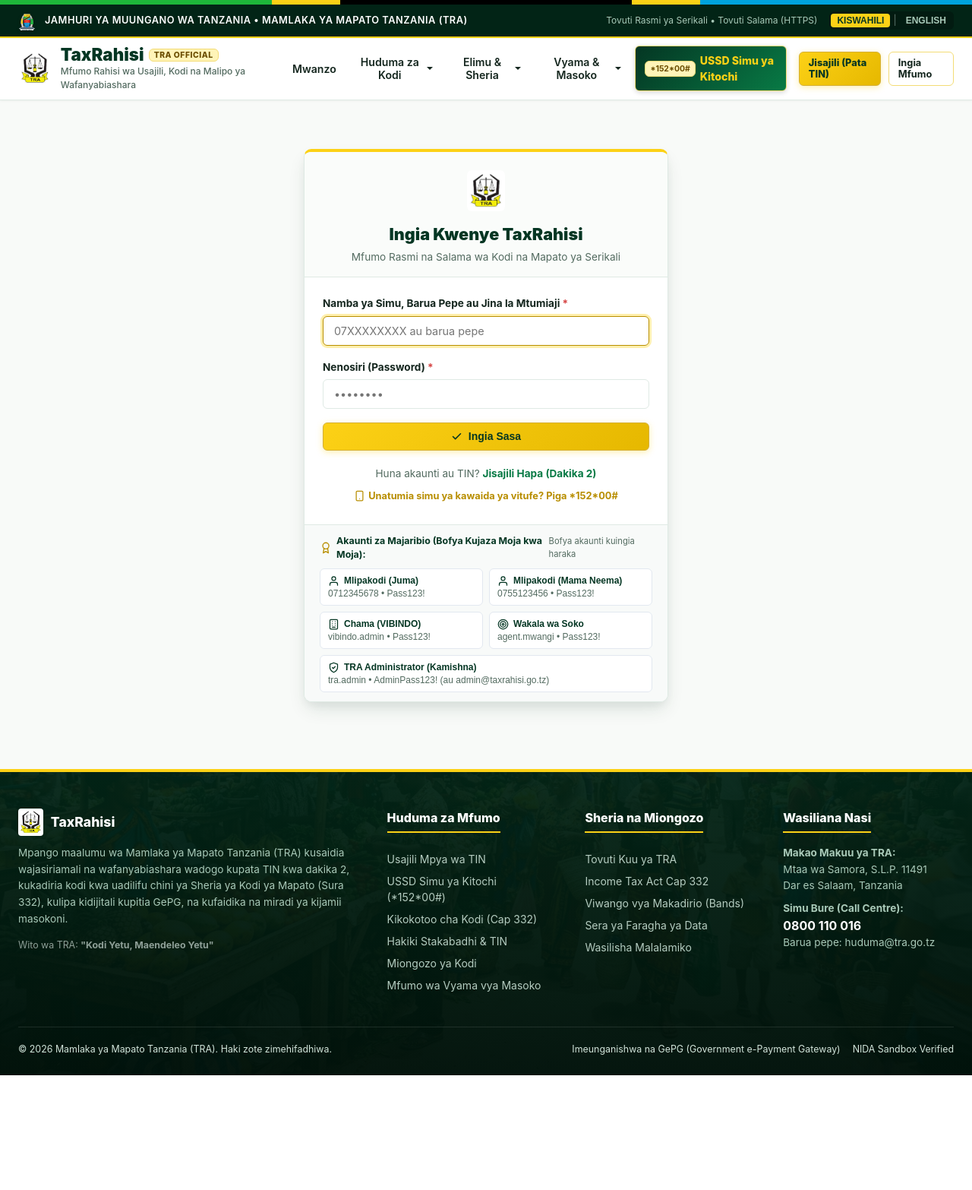
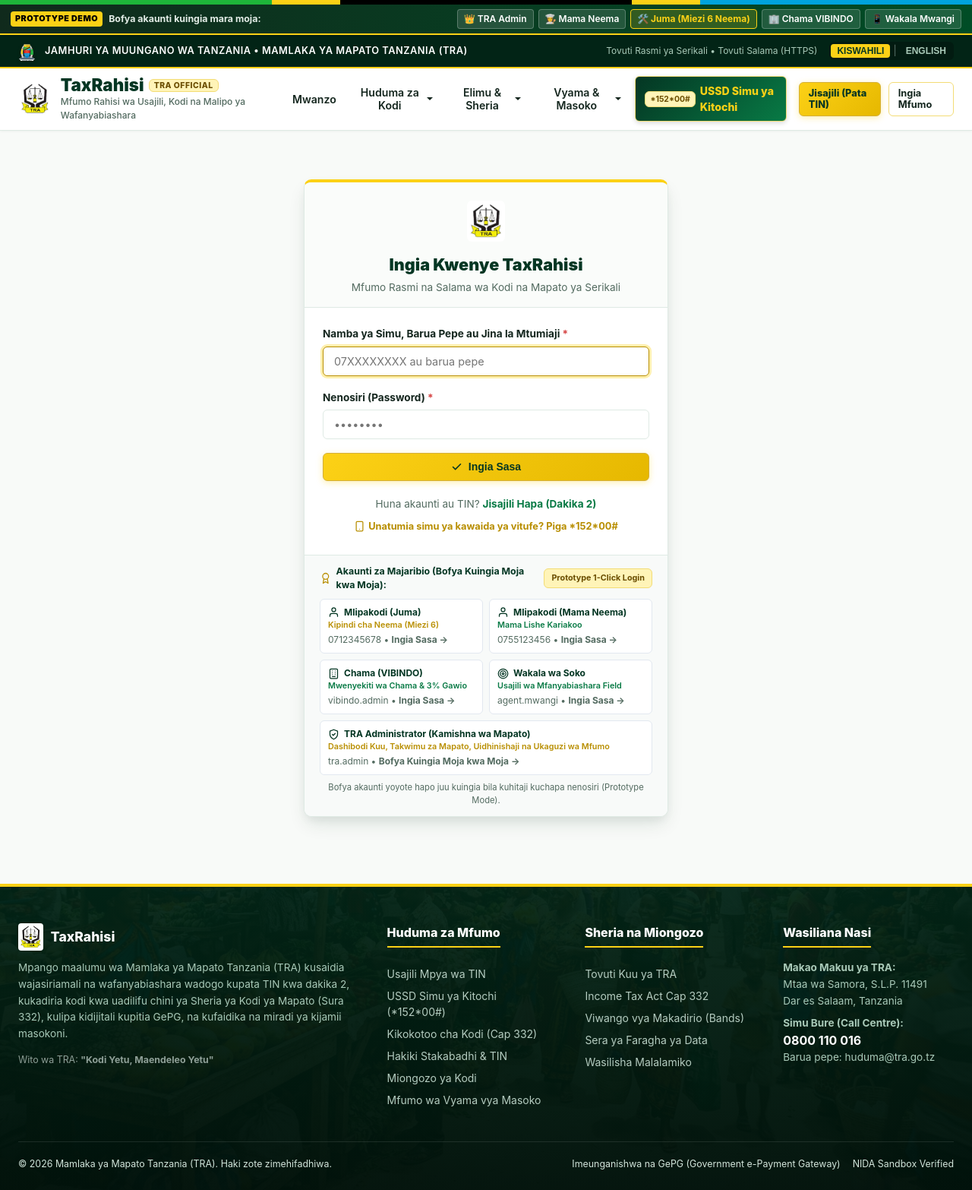
Before and after one commit to budderben/taxirahisi, a Flask app: page /login in a window 1280 px wide. Shown: the whole page at 76% size. Before the commit the page ends 1415 px from the top, so only its background shows below. Run offline with Flask 3, Linux system fonts and the light colour scheme.

Commit message:
Reduce grace period to 6 months and add 1-click prototype demo accounts for Render deployment

```diff
--- a/app.py
+++ b/app.py
@@ -109,6 +109,24 @@
     def internal_error(e):
         return render_template('public/500.html'), 500
 
+    # Ensure database tables and demo seed data exist (Critical for Render / Production startup)
+    try:
+        from database import init_db
+        init_db()
+        db = SessionLocal()
+        try:
+            admin_user = db.query(User).filter(User.username == "tra.admin").first()
+            if not admin_user:
+                print("Database has no demo admin. Seeding TaxRahisi demo accounts for prototype...")
+                from seed import seed_database
+                seed_database()
+        except Exception as seed_err:
+            print(f"Notice: DB check during startup: {seed_err}")
+        finally:
+            db.close()
+    except Exception as db_init_err:
+        print(f"Notice: init_db during startup: {db_init_err}")
+
     return app
 
 app = create_app()
--- a/database.py
+++ b/database.py
@@ -410,7 +410,7 @@
     __tablename__ = "grace_periods"
     id = Column(Integer, primary_key=True)
     taxpayer_id = Column(Integer, ForeignKey("taxpayers.id"), nullable=False)
-    duration_months = Column(Integer, default=12)
+    duration_months = Column(Integer, default=6)
     start_date = Column(DateTime, default=datetime.datetime.utcnow)
     end_date = Column(DateTime, nullable=False)
     is_active = Column(Boolean, default=True)
--- a/routes/api.py
+++ b/routes/api.py
@@ -92,7 +92,7 @@
                 db.add(new_taxpayer)
                 db.commit()
 
-                response_text = f"END Hongera! Usajili umekamilika.\nTIN Yako: {new_tin}\nUtapewa msamaha wa miezi 12 kama biashara mpya. TRA itakutumia SMS ya uthibitisho."
+                response_text = f"END Hongera! Usajili umekamilika.\nTIN Yako: {new_tin}\nUtapewa msamaha wa miezi 6 kama biashara mpya. TRA itakutumia SMS ya uthibitisho."
 
         elif inputs[0] == "2":
             # 2. Check Tax Assessment
--- a/routes/public.py
+++ b/routes/public.py
@@ -269,3 +269,67 @@
     elif role_name == 'taxpayer':
         return redirect(url_for('taxpayer.dashboard'))
     return redirect(url_for('public.index'))
+
+@public_bp.route('/demo-login/<role_or_key>')
+def demo_login(role_or_key):
+    key = (role_or_key or '').lower().strip()
+
+    role_map = {
+        'admin': ('tra.admin', 'Dr. Emmanuel Mwakyusa (Kamishna wa Mapato)'),
+        'tra.admin': ('tra.admin', 'Dr. Emmanuel Mwakyusa (Kamishna wa Mapato)'),
+        'officer': ('officer@tra.go.tz', 'Mariam Mtoro (Afisa Kodi Mwandamizi)'),
+        'neema': ('0755123456', 'Neema Mwamba (Mama Neema - Kariakoo)'),
+        '0755123456': ('0755123456', 'Neema Mwamba (Mama Neema - Kariakoo)'),
+        'juma': ('0712345678', 'Juma Rashid (Mwenge Vinyago - Kipindi cha Neema)'),
+        '0712345678': ('0712345678', 'Juma Rashid (Mwenge Vinyago - Kipindi cha Neema)'),
+        'vibindo': ('vibindo.admin', 'Gaston Kikuwi (Mwenyekiti VIBINDO)'),
+        'vibindo.admin': ('vibindo.admin', 'Gaston Kikuwi (Mwenyekiti VIBINDO)'),
+        'agent': ('agent.mwangi', 'Juma Bakari (Wakala wa Ushuru)'),
+        'agent.mwangi': ('agent.mwangi', 'Juma Bakari (Wakala wa Ushuru)')
+    }
+
+    target = role_map.get(key)
+    if not target:
+        flash("Akaunti hiyo ya demo haijapatikana.", "warning")
+        return redirect(url_for('public.login'))
+
+    username, title = target
+    db = SessionLocal()
+    try:
+        user = db.query(User).filter(
+            (User.username == username) |
+            (User.phone_number == username) |
+            (User.email == username)
+        ).first()
+
+        if not user:
+            from seed import seed_database
+            seed_database()
+            user = db.query(User).filter(
+                (User.username == username) |
+                (User.phone_number == username) |
+                (User.email == username)
+            ).first()
+
+        if user and user.is_active:
+            session.clear()
+            session['user_id'] = user.id
+            session['username'] = user.username
+            session['full_name'] = user.full_name
+            session['user_role'] = user.role.name
+
+            log_audit_event(
+                actor_username=user.username,
+                action="DEMO_LOGIN_SUCCESS",
+                entity_type="AUTH",
+                entity_id=str(user.id),
+                details=f"Demo prototype login as {user.role.name}"
+            )
+            role_label = user.role.name.replace('_', ' ').title()
+            flash(f"🎯 Umeingia kama: {user.full_name} ({role_label}) [Hali ya Majaribio / Prototype]", "success")
+            return redirect_by_role(user.role.name)
+        else:
+            flash("Imeshindikana kuingia kwenye akaunti ya majaribio.", "danger")
+            return redirect(url_for('public.login'))
+    finally:
+        db.close()
--- a/templates/base.html
+++ b/templates/base.html
@@ -13,6 +13,36 @@
 
     <!-- 1. National Ribbon -->
     <div class="national-ribbon" title="Jamhuri ya Muungano wa Tanzania"></div>
+
+    <!-- Prototype Demo Bar for Stakeholders & Reviewers on Render -->
+    <div style="background: linear-gradient(90deg, #102A1C 0%, #004D26 100%); color: #FFFFFF; padding: 6px 14px; font-size: 0.775rem; border-bottom: 2px solid var(--gold-accent); display: flex; align-items: center; justify-content: space-between; flex-wrap: wrap; gap: 8px; z-index: 9999; box-shadow: 0 2px 4px rgba(0,0,0,0.15);">
+        <div style="display: flex; align-items: center; gap: 8px; font-weight: 700;">
+            <span style="background: var(--gold-accent); color: #000; padding: 2px 6px; border-radius: 4px; font-size: 0.675rem; font-weight: 900; letter-spacing: 0.5px;">PROTOTYPE DEMO</span>
+            <span style="color: #E2ECE6;">Bofya akaunti kuingia mara moja:</span>
+        </div>
+        <div style="display: flex; align-items: center; gap: 6px; flex-wrap: wrap;">
+            <a href="{{ url_for('public.demo_login', role_or_key='admin') }}" style="background: rgba(255,255,255,0.12); color: #FFF; padding: 3px 8px; border-radius: 4px; text-decoration: none; border: 1px solid rgba(255,255,255,0.25); display: inline-flex; align-items: center; gap: 4px; font-weight: 600; font-size: 0.75rem;">
+                👑 TRA Admin
+            </a>
+            <a href="{{ url_for('public.demo_login', role_or_key='neema') }}" style="background: rgba(255,255,255,0.12); color: #FFF; padding: 3px 8px; border-radius: 4px; text-decoration: none; border: 1px solid rgba(255,255,255,0.25); display: inline-flex; align-items: center; gap: 4px; font-weight: 600; font-size: 0.75rem;">
+                👩‍🍳 Mama Neema
+            </a>
+            <a href="{{ url_for('public.demo_login', role_or_key='juma') }}" style="background: rgba(252,209,22,0.18); color: #FCD116; padding: 3px 8px; border-radius: 4px; text-decoration: none; border: 1px solid #FCD116; display: inline-flex; align-items: center; gap: 4px; font-weight: 700; font-size: 0.75rem;" title="Mlipakodi katika Kipindi cha Neema cha Miezi 6">
+                🛠️ Juma (Miezi 6 Neema)
+            </a>
+            <a href="{{ url_for('public.demo_login', role_or_key='vibindo') }}" style="background: rgba(255,255,255,0.12); color: #FFF; padding: 3px 8px; border-radius: 4px; text-decoration: none; border: 1px solid rgba(255,255,255,0.25); display: inline-flex; align-items: center; gap: 4px; font-weight: 600; font-size: 0.75rem;">
+                🏢 Chama VIBINDO
+            </a>
+            <a href="{{ url_for('public.demo_login', role_or_key='agent') }}" style="background: rgba(255,255,255,0.12); color: #FFF; padding: 3px 8px; border-radius: 4px; text-decoration: none; border: 1px solid rgba(255,255,255,0.25); display: inline-flex; align-items: center; gap: 4px; font-weight: 600; font-size: 0.75rem;">
+                📱 Wakala Mwangi
+            </a>
+            {% if current_user %}
+            <a href="{{ url_for('public.logout') }}" style="background: #DC2626; color: #FFF; padding: 3px 8px; border-radius: 4px; text-decoration: none; font-weight: 700; font-size: 0.725rem;" title="Ondoka kwenye akaunti hii">
+                Ondoka
+            </a>
+            {% endif %}
+        </div>
+    </div>
 
     <!-- 2. Government Masthead -->
     <header class="govt-masthead">
--- a/templates/public/calculator.html
+++ b/templates/public/calculator.html
@@ -88,7 +88,7 @@
             <div style="margin-top:20px; padding:14px; background:var(--gold-light); border:1px solid var(--gold-border); border-radius:8px; font-size:0.85rem; color:var(--gold-dark); display:flex; gap:10px; align-items:flex-start;">
                 {{ icon('award', 'icon-gold') }}
                 <div>
-                    <strong>Muda wa Neema (Miezi 12):</strong> Ikiwa unaanza kusajiliwa upya kwa mara ya kwanza, unaweza kustahili unafuu wa miezi 12 ya kwanza (tax holiday) ili kukuza mtaji wako kibiashara.
+                    <strong>Muda wa Neema (Miezi 6):</strong> Ikiwa unaanza kusajiliwa upya kwa mara ya kwanza, unaweza kustahili unafuu wa miezi 6 ya kwanza (grace period) ili kukuza mtaji wako kibiashara.
                 </div>
             </div>
         </div>
--- a/templates/public/education.html
+++ b/templates/public/education.html
@@ -123,7 +123,7 @@
             <li>Kukadiriwa kodi inayolingana tu na mapato yako halisi ya kisheria (Sheria ya Kodi ya Mapato Sura ya 332).</li>
             <li>Haki ya kuomba marekebisho ya makadirio (Reassessment) au kukata rufaa kwa Bodi ya Rufaa za Kodi (TRAB).</li>
             <li>Kupata stakabadhi rasmi ya serikali ya GePG kwa kila shilingi unayolipa.</li>
-            <li>Kufurahia miezi 12 ya kwanza ya neema (Tax Holiday) unaposajili biashara mpya.</li>
+            <li>Kufurahia miezi 6 ya kwanza ya neema (Grace Period) unaposajili biashara mpya.</li>
         </ul>
     </div>
 
--- a/templates/public/how_it_works.html
+++ b/templates/public/how_it_works.html
@@ -33,7 +33,7 @@
         </div>
         <h3 class="feature-title">Pata TIN Yako Ndani ya Dakika 2</h3>
         <p class="feature-text">
-            Mfumo unakutengenezea Namba ya Utambulisho wa Mlipakodi (TIN) mara moja. Ikiwa ni mara yako ya kwanza kuanzisha biashara, unapata moja kwa moja Punguzo la Neema la miezi 12 (Tax Holiday).
+            Mfumo unakutengenezea Namba ya Utambulisho wa Mlipakodi (TIN) mara moja. Ikiwa ni mara yako ya kwanza kuanzisha biashara, unapata moja kwa moja Punguzo la Neema la miezi 6 (Grace Period).
         </p>
     </div>
 
--- a/templates/public/index.html
+++ b/templates/public/index.html
@@ -151,9 +151,9 @@
 
     <div class="feature-box">
         <div class="feature-icon-box">{{ icon('shield', 'icon-gold') }}</div>
-        <h3 class="feature-title">Muda wa Neema (Miezi 12 Tax Holiday)</h3>
+        <h3 class="feature-title">Muda wa Neema (Miezi 6 Grace Period)</h3>
         <p class="feature-text">
-            Wafanyabiashara wanaoanza rasmi wanapewa punguzo na nafuu ya miezi 12 ya kodi ili kukuza mitaji yao na kujiimarisha kibiashara kabla ya kuanza kulipa kodi kamili.
+            Wafanyabiashara wanaoanza rasmi wanapewa punguzo na nafuu ya miezi 6 ya kodi ili kukuza mitaji yao na kujiimarisha kibiashara kabla ya kuanza kulipa kodi kamili.
         </p>
     </div>
 
--- a/templates/public/login.html
+++ b/templates/public/login.html
@@ -52,41 +52,49 @@
         <div class="card-footer" style="display:block; background:#F8FAF9; font-size:0.775rem;">
             <div style="font-weight:700; color:var(--primary-dark); margin-bottom:8px; display:flex; align-items:center; justify-content:space-between;">
                 <span style="display:flex; align-items:center; gap:6px;">
-                    {{ icon('award', 'icon-gold') }} Akaunti za Majaribio (Bofya Kujaza Moja kwa Moja):
+                    {{ icon('award', 'icon-gold') }} Akaunti za Majaribio (Bofya Kuingia Moja kwa Moja):
                 </span>
-                <span style="font-size:0.7rem; color:var(--text-muted); font-weight:400;">Bofya akaunti kuingia haraka</span>
+                <span class="badge badge-gold" style="font-size:0.675rem;">Prototype 1-Click Login</span>
             </div>
             <div style="display:grid; grid-template-columns:1fr 1fr; gap:8px;">
-                <button type="button" class="demo-btn" onclick="fillDemo('0712345678', 'Pass123!')" style="text-align:left; background:#FFFFFF; border:1px solid #E2E8F0; padding:8px 10px; border-radius:6px; cursor:pointer; font-size:0.75rem; color:var(--text-dark); transition:all 0.15s ease;">
+                <a href="{{ url_for('public.demo_login', role_or_key='juma') }}" class="demo-btn" style="text-decoration:none; text-align:left; background:#FFFFFF; border:1px solid #E2E8F0; padding:8px 10px; border-radius:6px; cursor:pointer; font-size:0.75rem; color:var(--text-dark); transition:all 0.15s ease; display:block;">
                     <div style="display:flex; align-items:center; gap:6px; font-weight:700; color:var(--primary-dark);">
                         {{ icon('user', 'icon-sm') }} Mlipakodi (Juma)
                     </div>
-                    <div style="color:var(--text-muted); margin-top:2px;">0712345678 &bull; Pass123!</div>
-                </button>
-                <button type="button" class="demo-btn" onclick="fillDemo('0755123456', 'Pass123!')" style="text-align:left; background:#FFFFFF; border:1px solid #E2E8F0; padding:8px 10px; border-radius:6px; cursor:pointer; font-size:0.75rem; color:var(--text-dark); transition:all 0.15s ease;">
+                    <div style="color:var(--gold-dark); font-weight:600; font-size:0.675rem;">Kipindi cha Neema (Miezi 6)</div>
+                    <div style="color:var(--text-muted); margin-top:2px;">0712345678 &bull; <strong>Ingia Sasa &rarr;</strong></div>
+                </a>
+                <a href="{{ url_for('public.demo_login', role_or_key='neema') }}" class="demo-btn" style="text-decoration:none; text-align:left; background:#FFFFFF; border:1px solid #E2E8F0; padding:8px 10px; border-radius:6px; cursor:pointer; font-size:0.75rem; color:var(--text-dark); transition:all 0.15s ease; display:block;">
                     <div style="display:flex; align-items:center; gap:6px; font-weight:700; color:var(--primary-dark);">
                         {{ icon('user', 'icon-sm') }} Mlipakodi (Mama Neema)
                     </div>
-                    <div style="color:var(--text-muted); margin-top:2px;">0755123456 &bull; Pass123!</div>
-                </button>
-                <button type="button" class="demo-btn" onclick="fillDemo('vibindo.admin', 'Pass123!')" style="text-align:left; background:#FFFFFF; border:1px solid #E2E8F0; padding:8px 10px; border-radius:6px; cursor:pointer; font-size:0.75rem; color:var(--text-dark); transition:all 0.15s ease;">
+                    <div style="color:var(--primary); font-weight:600; font-size:0.675rem;">Mama Lishe Kariakoo</div>
+                    <div style="color:var(--text-muted); margin-top:2px;">0755123456 &bull; <strong>Ingia Sasa &rarr;</strong></div>
+                </a>
+                <a href="{{ url_for('public.demo_login', role_or_key='vibindo') }}" class="demo-btn" style="text-decoration:none; text-align:left; background:#FFFFFF; border:1px solid #E2E8F0; padding:8px 10px; border-radius:6px; cursor:pointer; font-size:0.75rem; color:var(--text-dark); transition:all 0.15s ease; display:block;">
                     <div style="display:flex; align-items:center; gap:6px; font-weight:700; color:var(--primary-dark);">
                         {{ icon('building', 'icon-sm') }} Chama (VIBINDO)
                     </div>
-                    <div style="color:var(--text-muted); margin-top:2px;">vibindo.admin &bull; Pass123!</div>
-                </button>
-                <button type="button" class="demo-btn" onclick="fillDemo('agent.mwangi', 'Pass123!')" style="text-align:left; background:#FFFFFF; border:1px solid #E2E8F0; padding:8px 10px; border-radius:6px; cursor:pointer; font-size:0.75rem; color:var(--text-dark); transition:all 0.15s ease;">
+                    <div style="color:var(--primary); font-weight:600; font-size:0.675rem;">Mwenyekiti wa Chama & 3% Gawio</div>
+                    <div style="color:var(--text-muted); margin-top:2px;">vibindo.admin &bull; <strong>Ingia Sasa &rarr;</strong></div>
+                </a>
+                <a href="{{ url_for('public.demo_login', role_or_key='agent') }}" class="demo-btn" style="text-decoration:none; text-align:left; background:#FFFFFF; border:1px solid #E2E8F0; padding:8px 10px; border-radius:6px; cursor:pointer; font-size:0.75rem; color:var(--text-dark); transition:all 0.15s ease; display:block;">
                     <div style="display:flex; align-items:center; gap:6px; font-weight:700; color:var(--primary-dark);">
                         {{ icon('target', 'icon-sm') }} Wakala wa Soko
                     </div>
-                    <div style="color:var(--text-muted); margin-top:2px;">agent.mwangi &bull; Pass123!</div>
-                </button>
-                <button type="button" class="demo-btn" onclick="fillDemo('tra.admin', 'AdminPass123!')" style="grid-column: span 2; text-align:left; background:#FFFFFF; border:1px solid #E2E8F0; padding:8px 10px; border-radius:6px; cursor:pointer; font-size:0.75rem; color:var(--text-dark); transition:all 0.15s ease;">
+                    <div style="color:var(--primary); font-weight:600; font-size:0.675rem;">Usajili wa Mfanyabiashara Field</div>
+                    <div style="color:var(--text-muted); margin-top:2px;">agent.mwangi &bull; <strong>Ingia Sasa &rarr;</strong></div>
+                </a>
+                <a href="{{ url_for('public.demo_login', role_or_key='admin') }}" class="demo-btn" style="grid-column: span 2; text-decoration:none; text-align:left; background:#FFFFFF; border:1px solid #E2E8F0; padding:8px 10px; border-radius:6px; cursor:pointer; font-size:0.75rem; color:var(--text-dark); transition:all 0.15s ease; display:block;">
                     <div style="display:flex; align-items:center; gap:6px; font-weight:700; color:var(--primary-dark);">
-                        {{ icon('shield', 'icon-sm') }} TRA Administrator (Kamishna)
+                        {{ icon('shield', 'icon-sm') }} TRA Administrator (Kamishna wa Mapato)
                     </div>
-                    <div style="color:var(--text-muted); margin-top:2px;">tra.admin &bull; AdminPass123! (au admin@taxrahisi.go.tz)</div>
-                </button>
+                    <div style="color:var(--gold-dark); font-weight:600; font-size:0.675rem;">Dashibodi Kuu, Takwimu za Mapato, Uidhinishaji na Ukaguzi wa Mfumo</div>
+                    <div style="color:var(--text-muted); margin-top:2px;">tra.admin &bull; <strong>Bofya Kuingia Moja kwa Moja &rarr;</strong></div>
+                </a>
+            </div>
+            <div style="text-align:center; margin-top:8px; font-size:0.7rem; color:var(--text-muted);">
+                Bofya akaunti yoyote hapo juu kuingia bila kuhitaji kuchapa nenosiri (Prototype Mode).
             </div>
         </div>
     </div>
--- a/templates/public/ussd_simulator.html
+++ b/templates/public/ussd_simulator.html
@@ -232,7 +232,7 @@
 
                     <button class="btn btn-outline" style="text-align:left; padding:10px 14px; font-size:0.85rem;" onclick="runPresetScenario('education')">
                         <div style="font-weight:800; color:var(--primary-dark);">{{ icon('chart', 'icon-sm') }} 5. Elimu ya Kodi (Cap 332)</div>
-                        <div style="font-size:0.75rem; color:var(--text-muted);">Viwango vya makadirio na miezi 12 ya neema</div>
+                        <div style="font-size:0.75rem; color:var(--text-muted);">Viwango vya makadirio na miezi 6 ya neema</div>
                     </button>
 
                     <button class="btn btn-outline" style="text-align:left; padding:10px 14px; font-size:0.85rem;" onclick="runPresetScenario('complaint')">
--- a/templates/taxpayer/register.html
+++ b/templates/taxpayer/register.html
@@ -6,7 +6,7 @@
 <div class="page-header">
     <div>
         <h1 class="page-title">Usajili wa Mlipakodi Mpya (Dakika 2)</h1>
-        <p class="page-subtitle">Pata TIN papo hapo kwa kutumia NIDA na ufaidike na unafuu wa miezi 12 wa kodi kwa wajasiriamali wapya</p>
+        <p class="page-subtitle">Pata TIN papo hapo kwa kutumia NIDA na ufaidike na unafuu wa miezi 6 wa kodi kwa wajasiriamali wapya</p>
     </div>
 </div>
 
@@ -148,10 +148,10 @@
             <!-- Grace Period Alert -->
             <div style="background:#FCF8EA; border:1px solid #F3E4B0; border-radius:8px; padding:16px; margin:20px 0;">
                 <div style="font-weight:700; color:#7A5C05; font-size:0.9rem; margin-bottom:4px;">
-                    {{ icon('shield', 'icon-gold') }} Nafuu ya Kipindi cha Neema (12-Month Grace Period):
+                    {{ icon('shield', 'icon-gold') }} Nafuu ya Kipindi cha Neema (6-Month Grace Period):
                 </div>
                 <p style="font-size:0.825rem; color:#594406; line-height:1.4;">
-                    Kama mfanyabiashara mpya unayejiunga na sekta rasmi, utapata cheti cha nafuu ya miezi 12 bila adhabu wala faini za ucheleweshaji ili kukuza mtaji wako.
+                    Kama mfanyabiashara mpya unayejiunga na sekta rasmi, utapata cheti cha nafuu ya miezi 6 bila adhabu wala faini za ucheleweshaji ili kukuza mtaji wako.
                 </p>
             </div>
 
```
Also changed, not shown: routes/agent.py (+4 -3 lines), routes/taxpayer.py (+4 -4 lines), seed.py (+4 -4 lines), tests/test_platform.py (+2 -1 lines), README.md, taxrahisi.db, 1 other file.
